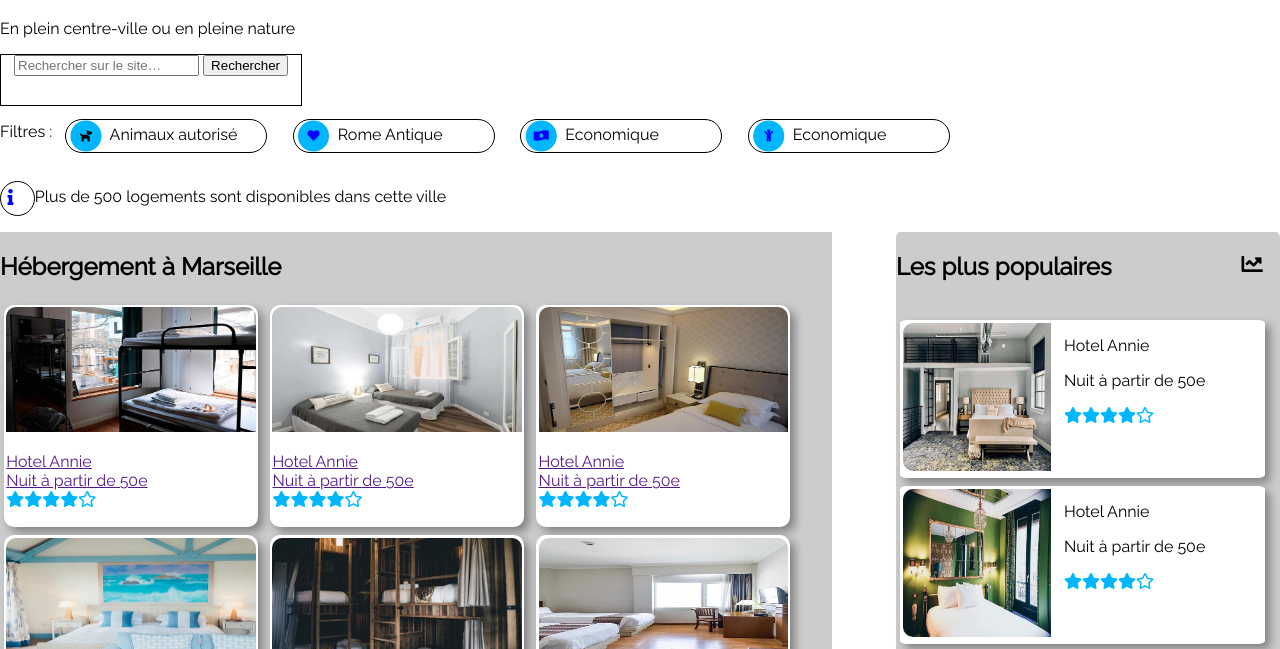
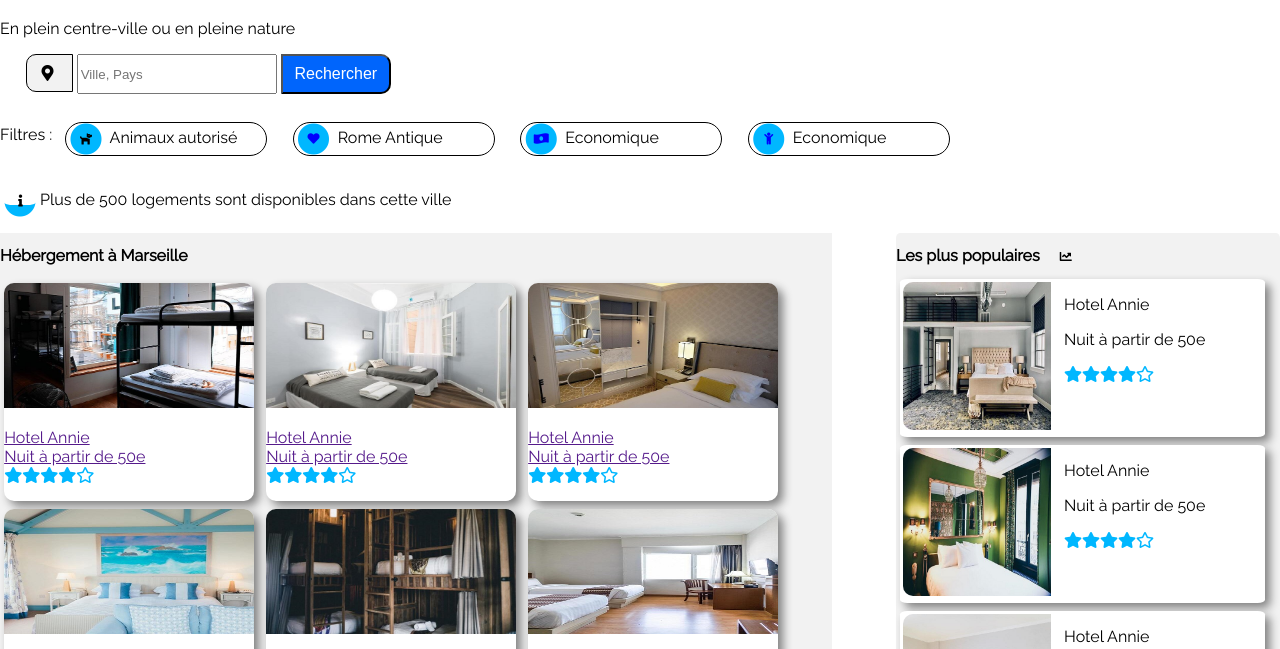
Before and after one commit to EHDevWeb/EliottHountchegnon_2_20122020, a plain HTML site: page index.html in a window 1280 px wide. Shown: the part 112-761 px from the top of the page. Drawn offline with Linux system fonts and the light colour scheme.

Commit message:
BoutonRecherche

```diff
--- a/StyleIndex.css
+++ b/StyleIndex.css
@@ -7,6 +7,50 @@
     display: flex;
     align-items: flex-start;
     justify-content: space-between;
+}
+
+#SearchB{
+
+    width:auto;
+    height:30px;
+    padding:0;
+    margin-bottom: 2%;
+    margin-left:2%;
+}
+/*
+#maRecherche{
+    width:50%;
+    font-size: 1em;
+}
+*/
+#BoutonRech{
+    background-color: #0065fc;
+    width:110px;
+    font-size: 100%;
+    color:white;
+    border-top-right-radius: 10px;
+    border-bottom-right-radius: 10px;
+    padding:0;
+    margin:0;
+    font-size: 1em;
+    height:40px
+}
+
+input{
+    width:200px;
+    height:40px;
+}
+
+.fa-map-marker-alt{
+    border: 1px solid black;
+    border-top-left-radius: 10px;
+    border-bottom-left-radius: 10px;
+    padding-top:10px;
+    padding-bottom:10px;
+    padding-left:15px;
+    width:30px;
+    background-color:#f2f2f2;
+
 }
 
 body{
@@ -52,12 +96,7 @@ body{
     color:rgb(53, 94, 207)
 }
 
-#SearchB{
-    border : 1px solid black;
-    width:300px;
-    height:50px;
-    justify-items: center;
-}
+
 
 #I1,#I2,#I3{
     display:inline-block;
@@ -74,7 +113,7 @@ body{
     display: flex;
     align-items: flex-start;
     justify-content: space-between;
-    background-color: #AAA;
+    background-color: #f2f2f2;
     clear:both;
 }
 
@@ -92,19 +131,20 @@ body{
 
 #Heber{
     width: 65%;
-    height:100%;
-    background-color: rgb(204, 204, 204);
-    padding: 0%;
+
+    background-color: #f2f2f2;
+    margin-bottom: 5%;
     float:left;
 }
 
 .LesPlus{
     width: 30%;
-    height:100%;
-    background-color: rgb(204, 204, 204);
+
+    background-color: #f2f2f2;
     float:right;
     margin-left:2px;
     border-radius:1%;
+
 
 }
 
@@ -153,7 +193,7 @@ body{
     margin: 0.5%;
     border-radius: 10px;
     background-color: white;
-    padding:0.25%;
+
     box-shadow:5px 5px 10px rgb(129, 129, 129);
 
 }
@@ -184,6 +224,7 @@ body{
 
 #hébergement:hover,#Activités:hover {
     color : rgb(53, 207, 200);
+    border-bottom:1px solid rgb(53, 207, 200);
 }
 
 
@@ -204,13 +245,19 @@ body{
 .fa-heart, .fa-money-bill-wave-alt, .fa-child{
     color:blue;
 }
+
+
 .fa-chart-line{
 
     position:relative;
-    bottom:45px; left:90%
+    left:20px
 
 
 }
+h2{
+    font-size: 1em;
+}
+
 
 #BoiteImgAct{
     display: flex;
@@ -239,6 +286,11 @@ body{
     border-top-left-radius: 10px;
     border-top-right-radius: 10px;
 }
+
+#BoiteImgActRES{
+    display:none;
+    width:90%;
+}
 /*
 .fa-info{
     border:1px solid black;
@@ -250,12 +302,12 @@ body{
 }
 */
 .fa-info{
-    border:1px solid black;
+
     width:20px;
     height:20px;
     border-radius:100px;
-    padding: 0.5%;
-    color: blue;
+    margin: 1%;
+    background-color: white;
 }
 
 @media screen and (max-width:780px){
@@ -277,7 +329,7 @@ body{
 
 
 
-    .LesPlus, #Heber, .info, #ancreA{
+    .LesPlus, #Heber, .info, #ancreA, .Partie3, .Partie1{
         float:none;
         height: auto;
         width: 100%;
@@ -285,6 +337,7 @@ body{
         padding: 0%;
         margin: 0%;
     }
+
 
     #boxHeader{
         display: block;
@@ -307,6 +360,7 @@ body{
     #Activités{
         border: cornsilk;
         position: static;
+
         width: 100px;
         height: auto;
 
@@ -320,6 +374,10 @@ body{
         width: auto;
         height: auto;
 
+    }
+
+    #IconInfo{
+        padding-bottom:2%
     }
 
     .BoiteAweso{
@@ -338,8 +396,20 @@ body{
         display : inline-block;
     }
 
+    .divImageAct, .divImageAct2{
+        width: 100%;
+    }
+/*
     .imageAct{
         width:70%;
+    }
+*/
+    #BoiteImgAct{
+        display:none;
+    }
+
+    #BoiteImgActRES, .divImageAct, .divImageAct2{
+        display:block;
     }
 
     #BA1, #BA2, #BA3{
@@ -360,12 +430,12 @@ body{
     }
     #Partie2{
         position: absolute;
-        top:600px;
+        top:680px;
         max-width:95%;
     }
     .Partie3{
         position:absolute;
-        top:3300px;
+        top:4000px;
     }
 
     /*
--- a/index.html
+++ b/index.html
@@ -34,11 +34,13 @@
     <body class="debug">
 
         <div id="SearchB">
+
             <form role="search">
                 <div>
-                <input type="search" id="maRecherche" name="q" placeholder="Rechercher sur le site…"
-                    aria-label="Rechercher parmi le contenu du site">
-                <button>Rechercher</button>
+                    <i class="fas fa-map-marker-alt"></i>
+                    <input type="search" id="maRecherche" name="q" placeholder="Ville, Pays"
+                        aria-label="Rechercher parmi le contenu du site">
+                    <button id="BoutonRech">Rechercher</button>
                 </div>
             </form>
         </div>
@@ -52,7 +54,7 @@
             </span>
                 Animaux autorisé
         </p>
-        <!--Lien font awesome-->
+
         <link href="https://use.fontawesome.com/releases/v5.7.2/css/all.css" rel="stylesheet"/>
         <p class="BoiteArrondie2">
             <span class="fa-stack " style="vertical-align: left;">
@@ -84,8 +86,14 @@
     </div>
 
 
-        <p id="IconInfo"><i class="fas fa-info" ></i>Plus de 500 logements sont disponibles dans cette ville</p>
+        <p id="IconInfo">
+            <span class="fa-stack " style="vertical-align: left;">
+                <i class="fas fa-circle fa-xs fa-stack-2x"></i>
+                <i class="fas fa-info fa-xs fa-stack-1x"></i>
+            </span>Plus de 500 logements sont disponibles dans cette ville</p>
     </div>
+
+
     <div id = "Partie2">
         <div id="Heber">
             <h2 class="bold" id="ancreH">Hébergement à Marseille</h2>
@@ -166,7 +174,7 @@
 
 
         <div class = "LesPlus">
-            <h2 class="bold">Les plus populaires</h2><i class="fas fa-chart-line fa-lg"></i>
+            <h2 class="bold">Les plus populaires<i class="fas fa-chart-line fa-xs"></i></h2>
 
                 <div class="BoiteArrondieLesPlus">
 
@@ -200,7 +208,7 @@
                     </div>
 
                 </div>
-<!--img:aw creative, emile guillemot, zakaria sjv-->
+
         </div>
     </div>
 
@@ -231,6 +239,32 @@
                 </div>
 
         </div>
+
+        <div id="BoiteImgActRES">
+            <div class="divImageAct">
+                <img class= "imageAct" src="Elements/ActiviteImg/reno-laithienne-QUgJhdY5Fyk-unsplashRES.jpg" alt"act">
+                Vieux Port
+            </div>
+            <div class="divImageAct2">
+                <img class= "imageAct2" src="Elements/ActiviteImg/paul-hermann-QFTrLdQIRhI-unsplash.jpg" alt"act">
+                Fort de Pomègue
+
+                <img class= "imageAct2" src="Elements/ActiviteImg/kevin-hikari-rV_Qd1l-VXg-unsplash.jpg" alt"act">
+                Iles de Frioul
+            </div>
+            <div class="divImageAct">
+                <img class= "imageAct" src="Elements/ActiviteImg/kilyan-sockalingum-NR8-cBCN3aI-unsplashRES.jpg" alt"act">
+                Parc National des Calanques
+            </div>
+            <div class="divImageAct2">
+                <img class= "imageAct2" src="Elements/ActiviteImg/florian-wehde-xW9e8gdotxI-unsplash.jpg" alt"act">
+                Notre-Dame-De-La-Garde
+
+                <img class= "imageAct2" src="Elements/ActiviteImg/lena-paulin-wH2-EJoDcV0-unsplash.jpg" alt"act">
+                Parc Longchamps
+            </div>
+
+    </div>
 
 
 
```
Also changed, not shown: Elements/ActiviteImg/kilyan-sockalingum-NR8-cBCN3aI-unsplashRES.jpg (added), Elements/ActiviteImg/reno-laithienne-QUgJhdY5Fyk-unsplashRES.jpg (added).
